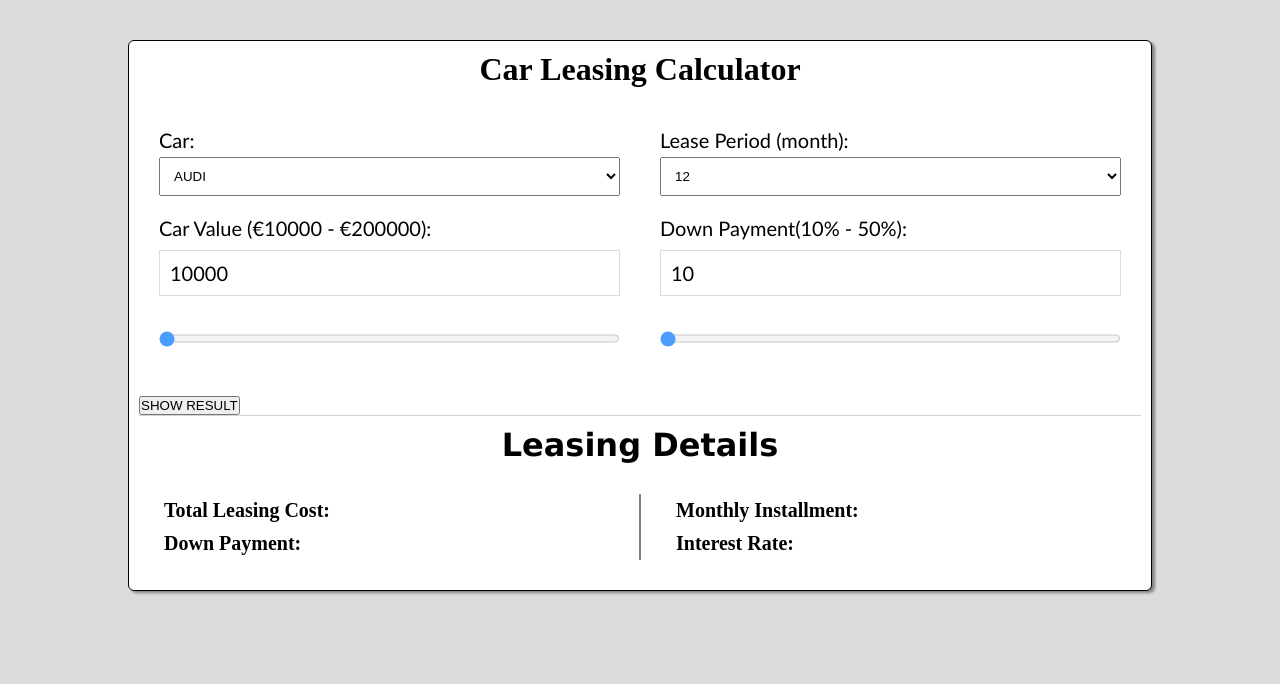
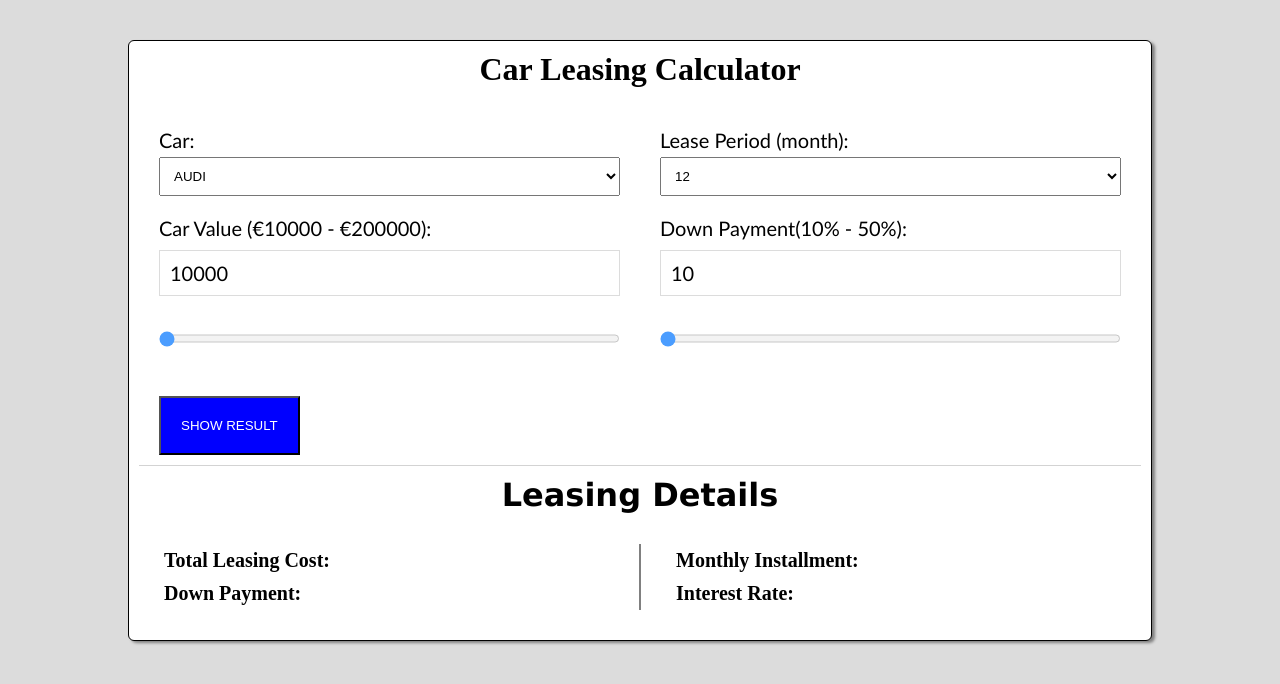
Before and after one commit to Strahil731/Car-Leasing-Calculator, a plain HTML site: page index.html in a window 1280 px wide. Drawn offline with Linux system fonts and the light colour scheme.

Commit message:
Update style.css

```diff
--- a/style.css
+++ b/style.css
@@ -65,6 +65,19 @@ body {
     padding: 10px;
     font-family: 'Gill Sans', 'Gill Sans MT', Calibri, 'Trebuchet MS', sans-serif;
     font-size: 1.25em;
+}
+
+.showResult{
+    margin-bottom: 10px;
+    margin-left: 20px;
+    padding: 20px;
+    background-color: blue;
+    color: white;
+}
+
+.showResult:hover{
+    background-color: yellowgreen;
+    color: white;
 }
 
 .slider {
```
